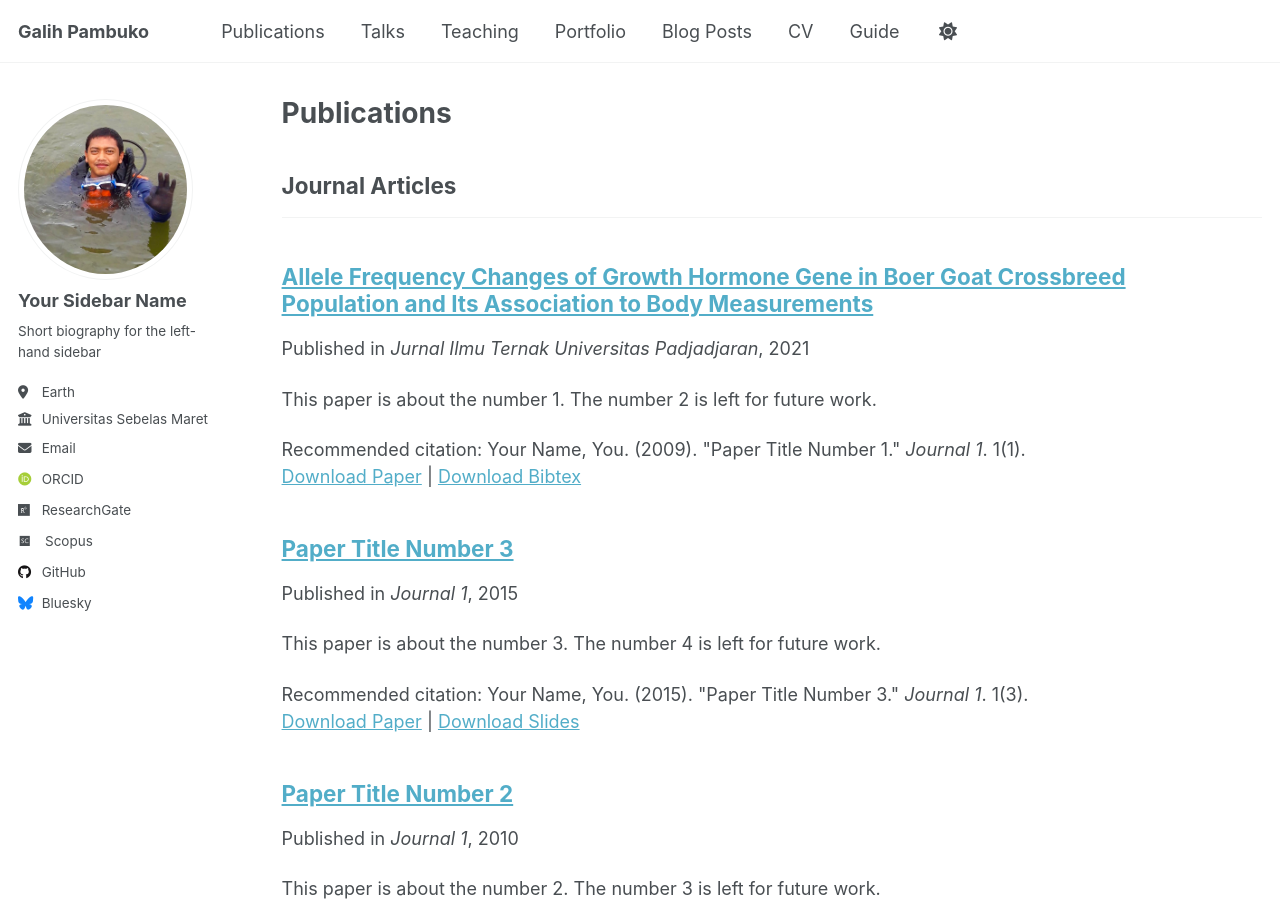
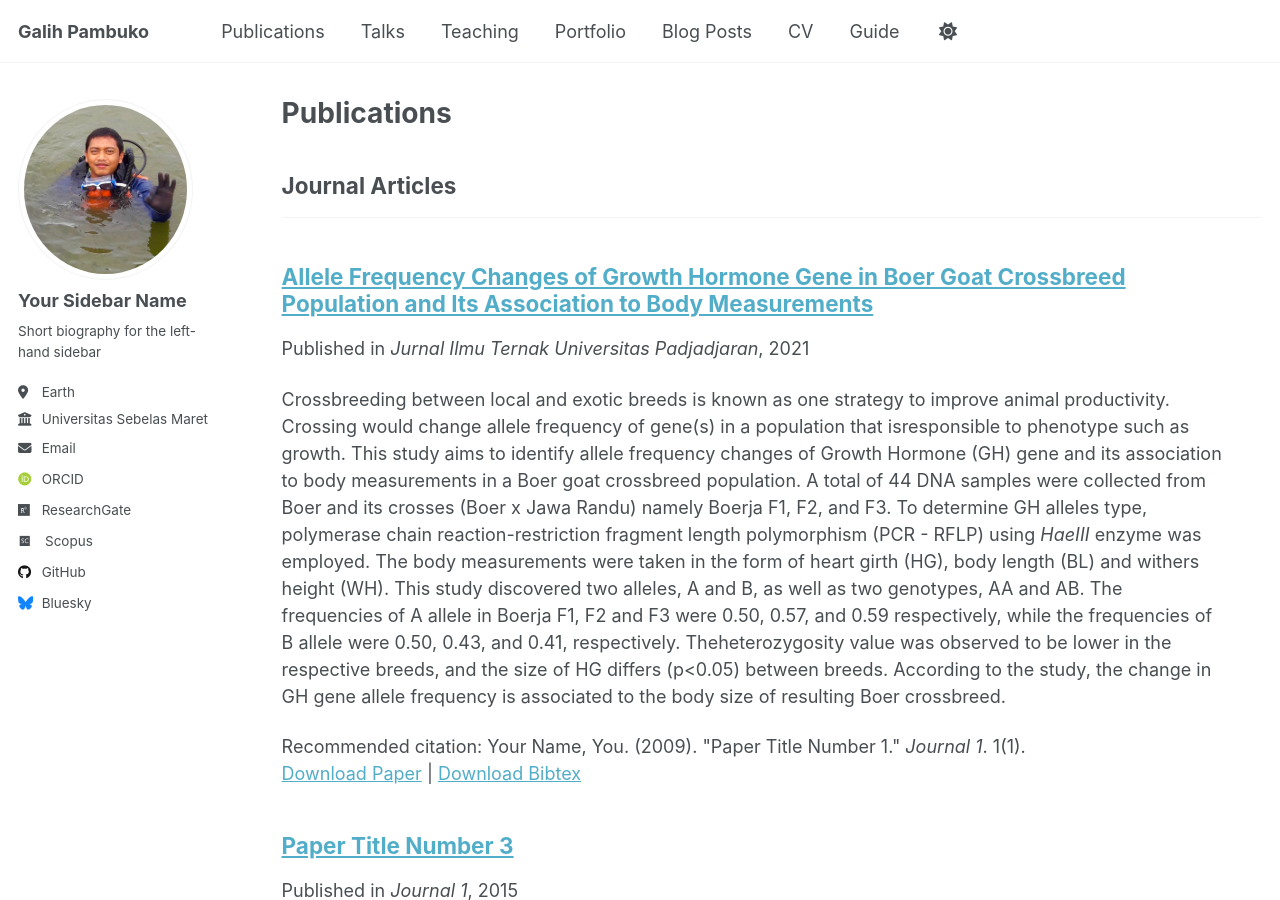
Before and after one commit to gpambuko/CV, a Jekyll site: the page built from _pages/publications.html, in a window 1280 px wide and 900 px high. Built offline with Jekyll 4.4.1, drawn with Linux system fonts in a browser that asks for light colours; some web fonts are replaced.

Commit message:
update paper 1

```diff
--- a/_publications/2021-06-01-GH_Boer_2021-1.md
+++ b/_publications/2021-06-01-GH_Boer_2021-1.md
@@ -3,7 +3,7 @@ title: "Allele Frequency Changes of Growth Hormone Gene in Boer Goat Crossbreed
 collection: publications
 category: manuscripts
 permalink: /publication/2021-06-01-paper-title-number-1
-excerpt: 'This paper is about the number 1. The number 2 is left for future work.'
+excerpt: # Make the Description Soon !
 date: 2021-06-01
 venue: 'Jurnal Ilmu Ternak Universitas Padjadjaran'
 slidesurl: #No Slides
```
